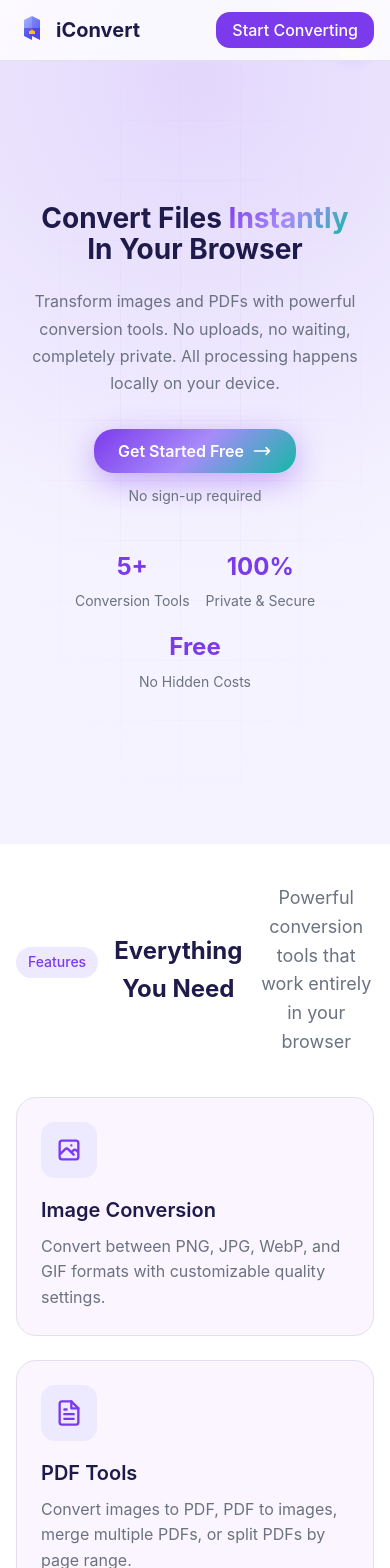
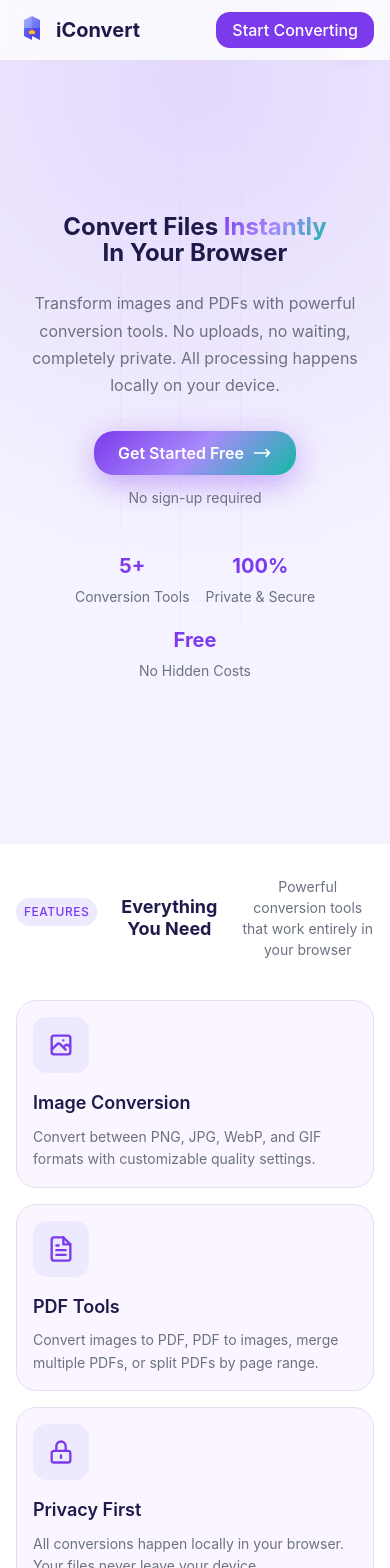
Before and after one commit to ImmaculateEben/iConvert, a Next.js app: page / in a window 390 px wide. Shown: the top 1568 px of the page. Built offline with nearby package versions, Linux system fonts and the light colour scheme.

Commit message:
fix: Improve mobile styling for section headings

```diff
--- a/app/page.module.css
+++ b/app/page.module.css
@@ -874,24 +874,28 @@
   padding: var(--space-1) var(--space-3);
   background: var(--color-primary-light);
   color: var(--color-primary);
-  font-size: var(--text-sm);
+  font-size: var(--text-xs);
   font-weight: var(--font-medium);
   border-radius: var(--radius-full);
-  margin-bottom: var(--space-4);
+  margin-bottom: var(--space-3);
+  text-transform: uppercase;
+  letter-spacing: 0.5px;
 }
 
 .sectionTitle {
-  font-size: var(--text-3xl);
+  font-size: var(--text-2xl);
   font-weight: var(--font-bold);
   color: var(--color-text);
-  margin-bottom: var(--space-3);
+  margin-bottom: var(--space-2);
+  line-height: 1.2;
 }
 
 .sectionSubtitle {
-  font-size: var(--text-lg);
+  font-size: var(--text-base);
   color: var(--color-text-muted);
   max-width: 500px;
   margin: 0 auto;
+  line-height: 1.5;
 }
 
 /* Features Section */
@@ -1225,7 +1229,7 @@
   }
 
   .heroTitle {
-    font-size: 2rem;
+    font-size: 1.75rem;
   }
 
   .heroSubtitle {
@@ -1240,18 +1244,66 @@
     display: none;
   }
 
+  .heroStatNumber {
+    font-size: var(--text-xl);
+  }
+
   .features,
   .howItWorks,
   .cta {
-    padding: var(--space-10) var(--space-4);
+    padding: var(--space-8) var(--space-4);
   }
 
   .sectionTitle {
-    font-size: var(--text-2xl);
+    font-size: var(--text-xl);
+  }
+
+  .sectionSubtitle {
+    font-size: var(--text-sm);
+  }
+
+  .stepTitle {
+    font-size: var(--text-base);
+  }
+
+  .stepDesc {
+    font-size: var(--text-sm);
+  }
+
+  .ctaTitle {
+    font-size: var(--text-xl);
+  }
+
+  .ctaSubtitle {
+    font-size: var(--text-base);
+  }
+
+  .featuresGrid {
+    gap: var(--space-4);
+  }
+
+  .featureCard {
+    padding: var(--space-4);
+  }
+
+  .featureTitle {
+    font-size: var(--text-lg);
+  }
+
+  .featureDesc {
+    font-size: var(--text-sm);
   }
 
   .stepsGrid {
     gap: var(--space-4);
+  }
+
+  .stepCard {
+    padding: var(--space-4);
+  }
+
+  .stepNumber {
+    font-size: var(--text-2xl);
   }
 
   .footerMain {
@@ -1271,7 +1323,7 @@
 
 @media (max-width: 480px) {
   .heroTitle {
-    font-size: 1.75rem;
+    font-size: 1.5rem;
   }
 
   .heroButton {
@@ -1279,11 +1331,26 @@
     font-size: var(--text-base);
   }
 
-  .ctaTitle {
-    font-size: var(--text-xl);
+  .sectionTitle {
+    font-size: var(--text-lg);
+    padding: 0 var(--space-2);
   }
 
-  .ctaSubtitle {
-    font-size: var(--text-base);
+  .sectionBadge {
+    font-size: var(--text-xs);
+    padding: var(--space-1) var(--space-2);
+  }
+
+  .ctaTitle {
+    font-size: var(--text-lg);
+  }
+
+  .ctaContent {
+    padding: var(--space-6);
+  }
+
+  .ctaButton {
+    width: 100%;
+    justify-content: center;
   }
 }
```
